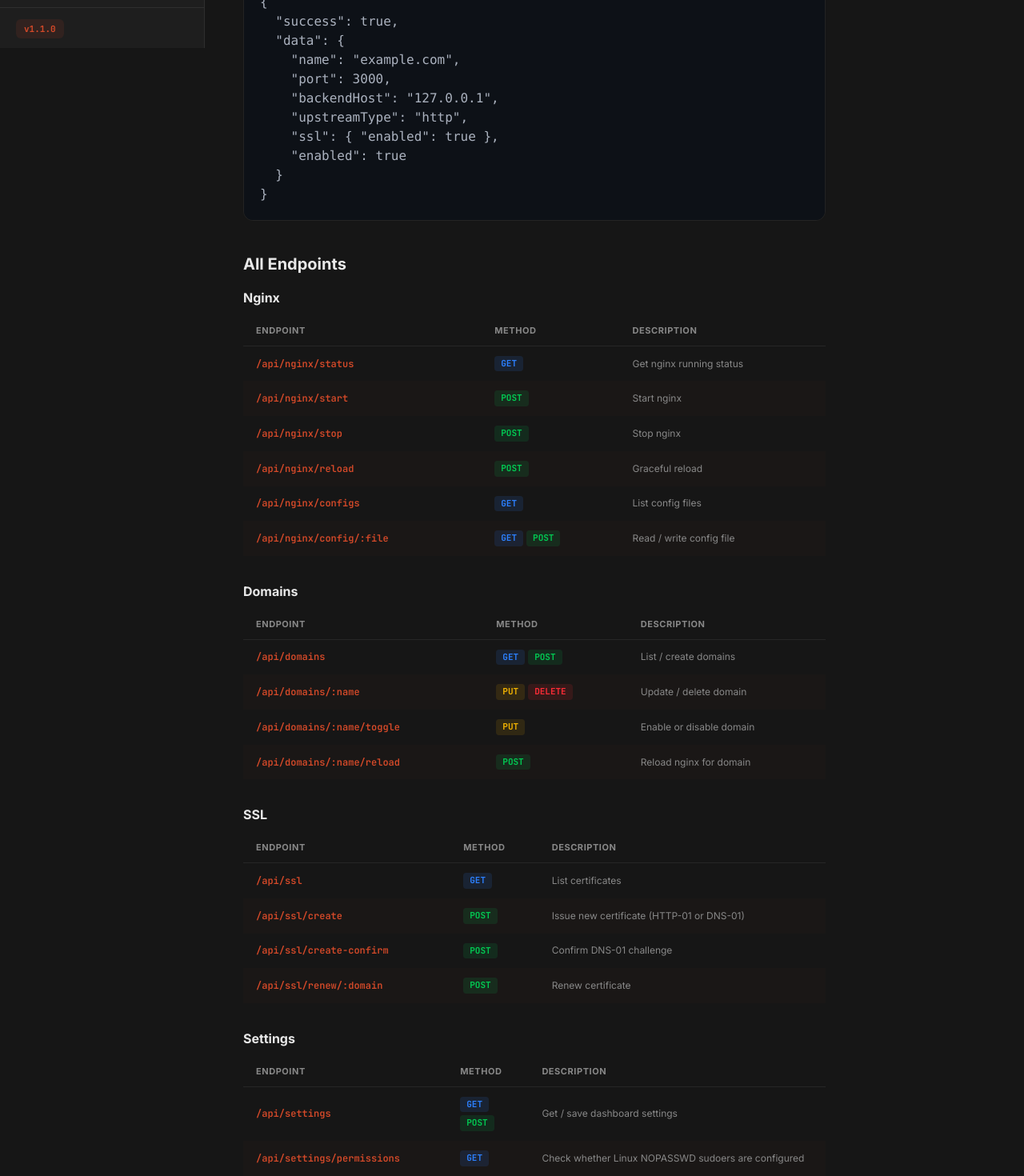
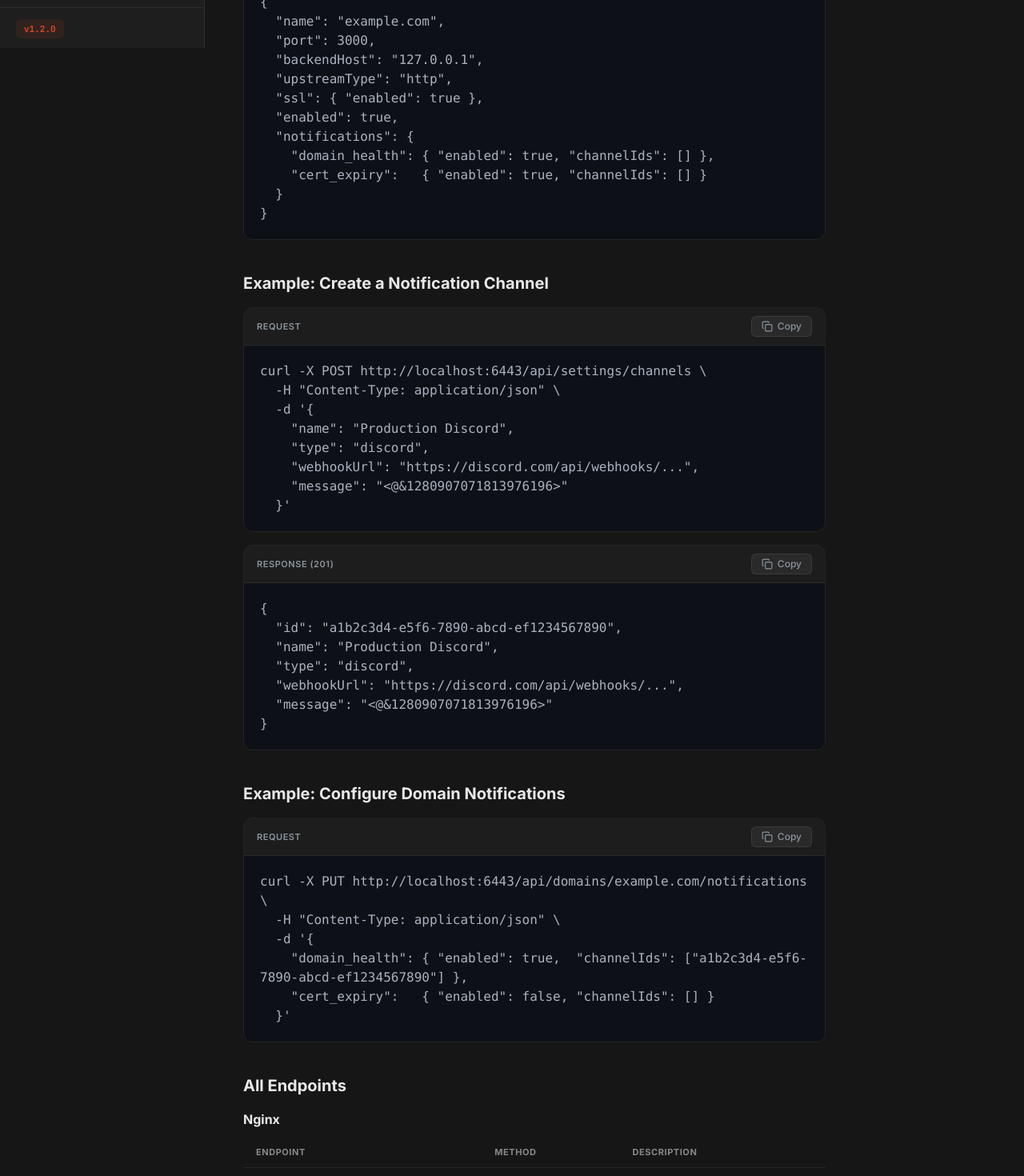
Before and after one commit to omar00050/easy-devops-docs, a Next.js app: page /docs/api in a window 1280 px wide. Shown: the part 740-2210 px from the top of the page at 80% size. Built offline with nearby package versions, Linux system fonts and the light colour scheme.

Commit message:
feat: update API documentation to include notification channels and enhance feature descriptions

```diff
--- a/app/docs/api/page.tsx
+++ b/app/docs/api/page.tsx
@@ -5,8 +5,8 @@ import CodeBlock from "@/components/CodeBlock";
 export const metadata: Metadata = {
   title: "Dashboard API",
   description:
-    "Easy DevOps web dashboard REST API reference. Nginx, domains, SSL, and settings endpoints with request/response examples.",
-  keywords: ["Easy DevOps API", "DevOps dashboard API", "REST API documentation", "Nginx API", "domain management API", "SSL API"],
+    "Easy DevOps web dashboard REST API reference. Nginx, domains, SSL, settings, and notification channel endpoints with request/response examples.",
+  keywords: ["Easy DevOps API", "DevOps dashboard API", "REST API documentation", "Nginx API", "domain management API", "SSL API", "notification channels API"],
   alternates: { canonical: "/docs/api" },
 };
 
@@ -27,10 +27,11 @@ const apiGroups = [
     id: "domains",
     title: "Domains",
     endpoints: [
-      { path: "/api/domains", methods: ["GET", "POST"], desc: "List / create domains" },
+      { path: "/api/domains", methods: ["GET", "POST"], desc: "List / create domains. Responses include a notifications field with per-domain channel config." },
       { path: "/api/domains/:name", methods: ["PUT", "DELETE"], desc: "Update / delete domain" },
       { path: "/api/domains/:name/toggle", methods: ["PUT"], desc: "Enable or disable domain" },
       { path: "/api/domains/:name/reload", methods: ["POST"], desc: "Reload nginx for domain" },
+      { path: "/api/domains/:name/notifications", methods: ["GET", "PUT"], desc: "Get or update per-domain notification config (enabled flag + channelIds per event type)" },
     ],
   },
   {
@@ -50,6 +51,19 @@ const apiGroups = [
       { path: "/api/settings", methods: ["GET", "POST"], desc: "Get / save dashboard settings" },
       { path: "/api/settings/permissions", methods: ["GET"], desc: "Check whether Linux NOPASSWD sudoers are configured" },
       { path: "/api/settings/permissions/setup", methods: ["POST"], desc: "Write /etc/sudoers.d/easy-devops via sudo -S (Linux only). Body: { password: string }" },
+      { path: "/api/settings/backup", methods: ["GET"], desc: "Download config and domains as a JSON file (password excluded)" },
+      { path: "/api/settings/restore", methods: ["POST"], desc: "Restore config and domains from a backup JSON body" },
+    ],
+  },
+  {
+    id: "channels",
+    title: "Notification Channels",
+    endpoints: [
+      { path: "/api/settings/channels", methods: ["GET"], desc: "List all named notification channels" },
+      { path: "/api/settings/channels", methods: ["POST"], desc: "Create a channel. Body: { name, type: 'discord'|'telegram', webhookUrl?, botToken?, chatId?, message? }" },
+      { path: "/api/settings/channels/:id", methods: ["PUT"], desc: "Update channel name or credentials. Type is immutable after creation." },
+      { path: "/api/settings/channels/:id", methods: ["DELETE"], desc: "Delete a channel" },
+      { path: "/api/settings/channels/:id/test", methods: ["POST"], desc: "Send a live test notification to a single channel" },
     ],
   },
 ];
@@ -63,7 +77,7 @@ export default function APIPage() {
       <h1 className="text-3xl md:text-4xl font-extrabold tracking-tight mb-4">Dashboard API</h1>
       <p className="text-muted text-base leading-relaxed mb-10">The web dashboard exposes a REST API consumed by the Vue 3 frontend.</p>
 
-      <h2 id="example" className="text-xl font-bold mt-10 mb-4 text-foreground">Example: Create a Domain</h2>
+      <h2 id="example-domain" className="text-xl font-bold mt-10 mb-4 text-foreground">Example: Create a Domain</h2>
       <CodeBlock lang="bash" filename="Request">{`curl -X POST http://localhost:6443/api/domains \\
   -H "Content-Type: application/json" \\
   -d '{
@@ -77,16 +91,43 @@ export default function APIPage() {
   }'`}</CodeBlock>
 
       <CodeBlock lang="json" filename="Response (201)">{`{
-  "success": true,
-  "data": {
-    "name": "example.com",
-    "port": 3000,
-    "backendHost": "127.0.0.1",
-    "upstreamType": "http",
-    "ssl": { "enabled": true },
-    "enabled": true
+  "name": "example.com",
+  "port": 3000,
+  "backendHost": "127.0.0.1",
+  "upstreamType": "http",
+  "ssl": { "enabled": true },
+  "enabled": true,
+  "notifications": {
+    "domain_health": { "enabled": true, "channelIds": [] },
+    "cert_expiry":   { "enabled": true, "channelIds": [] }
   }
 }`}</CodeBlock>
+
+      <h2 id="example-channel" className="text-xl font-bold mt-10 mb-4 text-foreground">Example: Create a Notification Channel</h2>
+      <CodeBlock lang="bash" filename="Request">{`curl -X POST http://localhost:6443/api/settings/channels \\
+  -H "Content-Type: application/json" \\
+  -d '{
+    "name": "Production Discord",
+    "type": "discord",
+    "webhookUrl": "https://discord.com/api/webhooks/...",
+    "message": "<@&1280907071813976196>"
+  }'`}</CodeBlock>
+
+      <CodeBlock lang="json" filename="Response (201)">{`{
+  "id": "a1b2c3d4-e5f6-7890-abcd-ef1234567890",
+  "name": "Production Discord",
+  "type": "discord",
+  "webhookUrl": "https://discord.com/api/webhooks/...",
+  "message": "<@&1280907071813976196>"
+}`}</CodeBlock>
+
+      <h2 id="example-notif-config" className="text-xl font-bold mt-10 mb-4 text-foreground">Example: Configure Domain Notifications</h2>
+      <CodeBlock lang="bash" filename="Request">{`curl -X PUT http://localhost:6443/api/domains/example.com/notifications \\
+  -H "Content-Type: application/json" \\
+  -d '{
+    "domain_health": { "enabled": true,  "channelIds": ["a1b2c3d4-e5f6-7890-abcd-ef1234567890"] },
+    "cert_expiry":   { "enabled": false, "channelIds": [] }
+  }'`}</CodeBlock>
 
       <h2 id="endpoints" className="text-xl font-bold mt-10 mb-4 text-foreground">All Endpoints</h2>
 
--- a/app/docs/features/page.tsx
+++ b/app/docs/features/page.tsx
@@ -4,8 +4,8 @@ import DocsPagination from "@/components/DocsPagination";
 export const metadata: Metadata = {
   title: "Features",
   description:
-    "Explore Easy DevOps features: Nginx management, Let's Encrypt SSL/TLS certificates (HTTP-01 & DNS-01), wildcard certs, domain reverse proxy configs, Node.js version switching, and a real-time web dashboard.",
-  keywords: ["Nginx management", "SSL certificates", "Let's Encrypt", "DNS-01", "HTTP-01", "wildcard SSL", "domain management", "Node.js switching", "reverse proxy", "real-time dashboard"],
+    "Explore Easy DevOps features: Nginx management, Let's Encrypt SSL/TLS certificates (HTTP-01 & DNS-01), wildcard certs, domain reverse proxy configs, Node.js version switching, real-time dashboard, and Discord/Telegram notifications.",
+  keywords: ["Nginx management", "SSL certificates", "Let's Encrypt", "DNS-01", "HTTP-01", "wildcard SSL", "domain management", "Node.js switching", "reverse proxy", "real-time dashboard", "Discord notifications", "Telegram notifications"],
   alternates: { canonical: "/docs/features" },
 };
 
@@ -13,11 +13,13 @@ const features = [
   { icon: "🌐", title: "Nginx Management", desc: "Start, stop, reload, and view error logs. Built-in config editor. Automatic installation via apt-get (Linux) or winget (Windows)." },
   { icon: "🔑", title: "SSL Certificates", desc: "Issue and renew Let's Encrypt certs via acme-client. Supports HTTP-01, DNS-01, wildcard certs, and expiry tracking with color-coded status badges." },
   { icon: "🔗", title: "Domain Management", desc: "Reverse proxy configs with SSL, external URL backends, wildcard domains, WebSocket support, gzip, rate limiting, security headers, and custom timeouts." },
+  { icon: "🔔", title: "Notifications", desc: "Named Discord and Telegram channels configured once and assigned per domain per event type. State-aware dispatch prevents spam — alerts fire only on status changes. Recovery notifications sent when services come back online." },
   { icon: "📦", title: "Node.js Manager", desc: "Switch Node.js versions via nvm or nvm-windows. Install/uninstall global npm packages. Update npm automatically." },
-  { icon: "🔄", title: "Real-time Updates", desc: "Socket.io powered status updates in the web dashboard. Nginx status streams in real time." },
-  { icon: "💾", title: "SQLite Storage", desc: "Persistent configuration stored in a single SQLite database file. No separate database server required." },
+  { icon: "📋", title: "Log Viewer", desc: "Stream nginx error.log and access.log in real time via Socket.io. Toggle between logs, auto-scroll, pause/resume, and colour-coded output." },
+  { icon: "💾", title: "SQLite Storage", desc: "Persistent configuration stored in a single SQLite database file in your home directory. Survives npm updates. No separate database server required." },
   { icon: "🛡️", title: "Bootstrap Installer", desc: "One-line installers for Linux and Windows that auto-detect Node.js, install nvm if needed, and register the global command." },
   { icon: "✨", title: "Themed Dashboard", desc: "Dark and light modes with 5 accent colors (teal, violet, amber, rose, cyan). Settings persist in localStorage." },
+  { icon: "🔄", title: "Real-time Updates", desc: "Socket.io powered live updates: nginx status every 5 s, domain health badges every 60 s, cert expiry on connect and every 12 hours." },
 ];
 
 export default function FeaturesPage() {
@@ -35,6 +37,20 @@ export default function FeaturesPage() {
         ))}
       </div>
 
+      <h2 id="notifications" className="text-xl font-bold mt-10 mb-4 text-foreground">Notifications</h2>
+      <p className="text-sm text-muted leading-relaxed mb-4">
+        Easy DevOps can send alerts to Discord and Telegram when something goes wrong — and again when it recovers.
+        Channels are registered once in <strong className="text-foreground">Settings → Notifications</strong> and then assigned to domains per event type.
+      </p>
+      <ul className="list-disc list-inside text-sm text-muted leading-[2] mb-6 space-y-1">
+        <li><strong className="text-foreground">Named channel registry</strong> — each Discord webhook or Telegram bot gets a name and UUID. Edit or delete from the Notifications tab without touching domain configs.</li>
+        <li><strong className="text-foreground">Per-domain assignment</strong> — open a domain and expand the Notifications section. Independently toggle <code className="font-mono text-xs bg-primary/[0.08] text-primary px-1.5 py-0.5 rounded">cert_expiry</code> and <code className="font-mono text-xs bg-primary/[0.08] text-primary px-1.5 py-0.5 rounded">domain_health</code>, and check which channels receive each event.</li>
+        <li><strong className="text-foreground">Global nginx_down</strong> — not tied to any single domain. Fires when nginx stops running. Routes to the union of all channels configured across all domains.</li>
+        <li><strong className="text-foreground">Deduplication</strong> — the state machine only fires on transitions: <em>up → down</em> sends an alert; <em>still down</em> is silent; <em>down → up</em> sends a recovery notification.</li>
+        <li><strong className="text-foreground">Discord role mentions</strong> — add a message prefix (e.g. <code className="font-mono text-xs bg-primary/[0.08] text-primary px-1.5 py-0.5 rounded">&lt;@&amp;RoleId&gt;</code>) to a Discord channel. It is sent as the webhook <code className="font-mono text-xs bg-primary/[0.08] text-primary px-1.5 py-0.5 rounded">content</code> field so Discord resolves the mention correctly.</li>
+        <li><strong className="text-foreground">Test button</strong> — send a live test notification from the channel list without waiting for a real event.</li>
+      </ul>
+
       <h2 id="domain-configuration" className="text-xl font-bold mt-10 mb-4 text-foreground">Domain Configuration Options</h2>
       <ul className="list-disc list-inside text-sm text-muted leading-[2] mb-4 space-y-1">
         <li><strong className="text-foreground">Backend:</strong> local host:port (<code className="font-mono text-xs bg-primary/[0.08] text-primary px-1.5 py-0.5 rounded">127.0.0.1:3000</code>) or full external URL (<code className="font-mono text-xs bg-primary/[0.08] text-primary px-1.5 py-0.5 rounded">https://app.vercel.app</code>)</li>
@@ -46,6 +62,7 @@ export default function FeaturesPage() {
         <li><strong className="text-foreground">Security headers</strong> (X-Frame-Options, etc.)</li>
         <li><strong className="text-foreground">Custom timeout</strong> and body size limits</li>
         <li><strong className="text-foreground">Domain-specific access logs</strong></li>
+        <li><strong className="text-foreground">Per-domain notification config</strong> — choose which channels receive cert_expiry and domain_health alerts for each domain individually</li>
       </ul>
 
       <DocsPagination
--- a/components/DocsSidebar.tsx
+++ b/components/DocsSidebar.tsx
@@ -155,7 +155,7 @@ export default function DocsSidebar({ mobileOpen = false, onClose }: { mobileOpe
       {/* Version */}
       <div className="px-5 py-3 border-t border-border shrink-0">
         <span className="inline-flex items-center px-2.5 py-1 text-[11px] font-mono font-bold bg-primary/10 text-primary rounded-md">
-          v1.1.0
+          v1.2.0
         </span>
       </div>
     </div>
```
Also changed, not shown: app/layout.tsx (+4 -4 lines).
